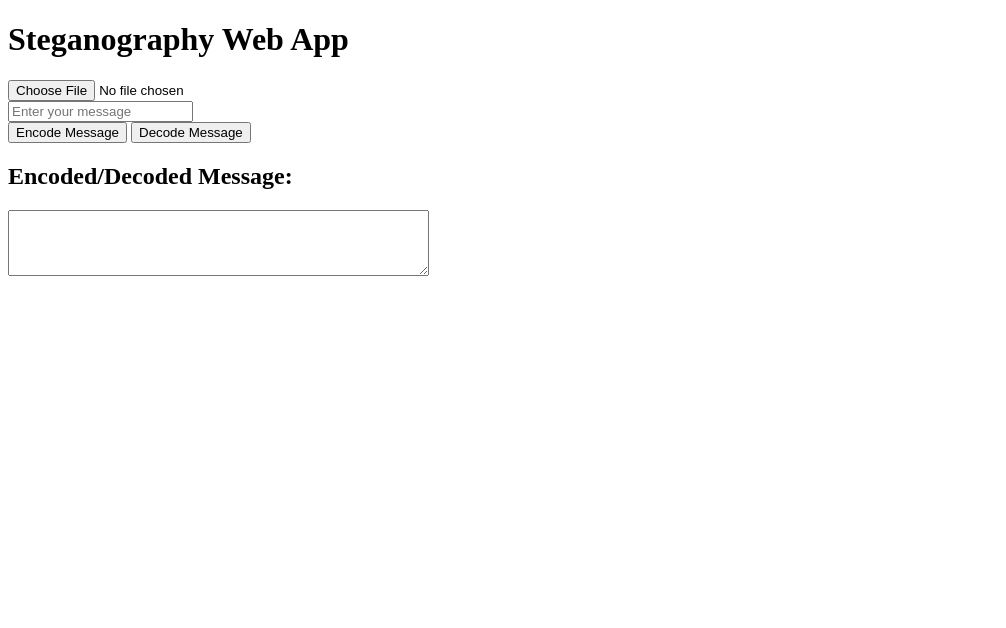
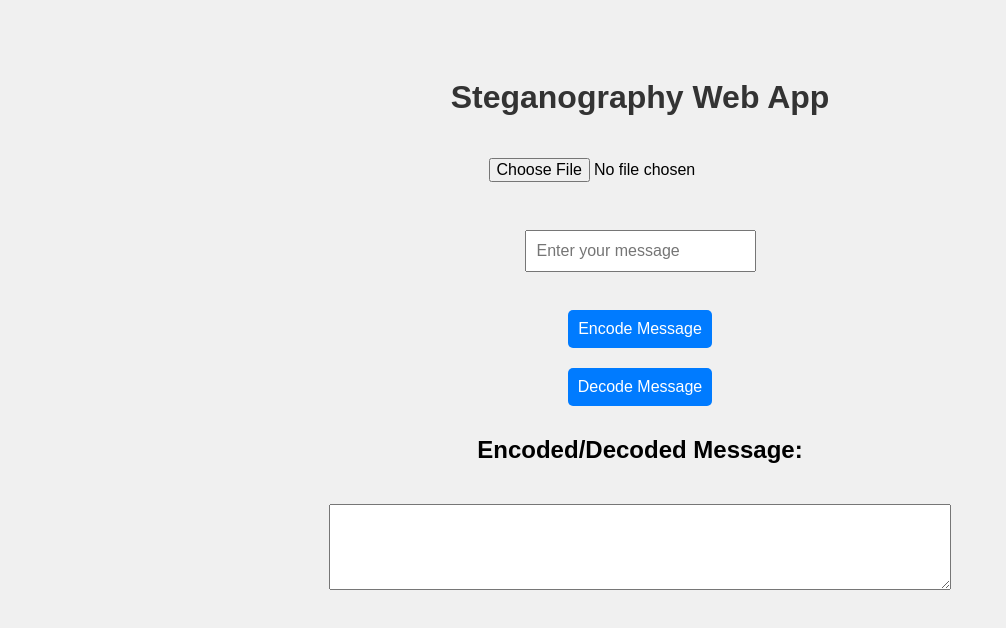
Before and after one commit to SkyPlay-Code/SWA, a plain HTML site: page index.html in a window 1280 px wide. Shown: the whole page, without its empty margins (0-1006 px from the left). Drawn offline with Linux system fonts and the light colour scheme; files whose address does not match are found by name.

Commit message:
index.html

```diff
--- a/index.html
+++ b/index.html
@@ -4,7 +4,7 @@
     <meta charset="UTF-8">
     <meta name="viewport" content="width=device-width, initial-scale=1.0">
     <title>Steganography Web App</title>
-    <link rel="stylesheet" href="additional\styles.css">
+    <link rel="stylesheet" href="styles.css">
 </head>
 <body>
 
```
